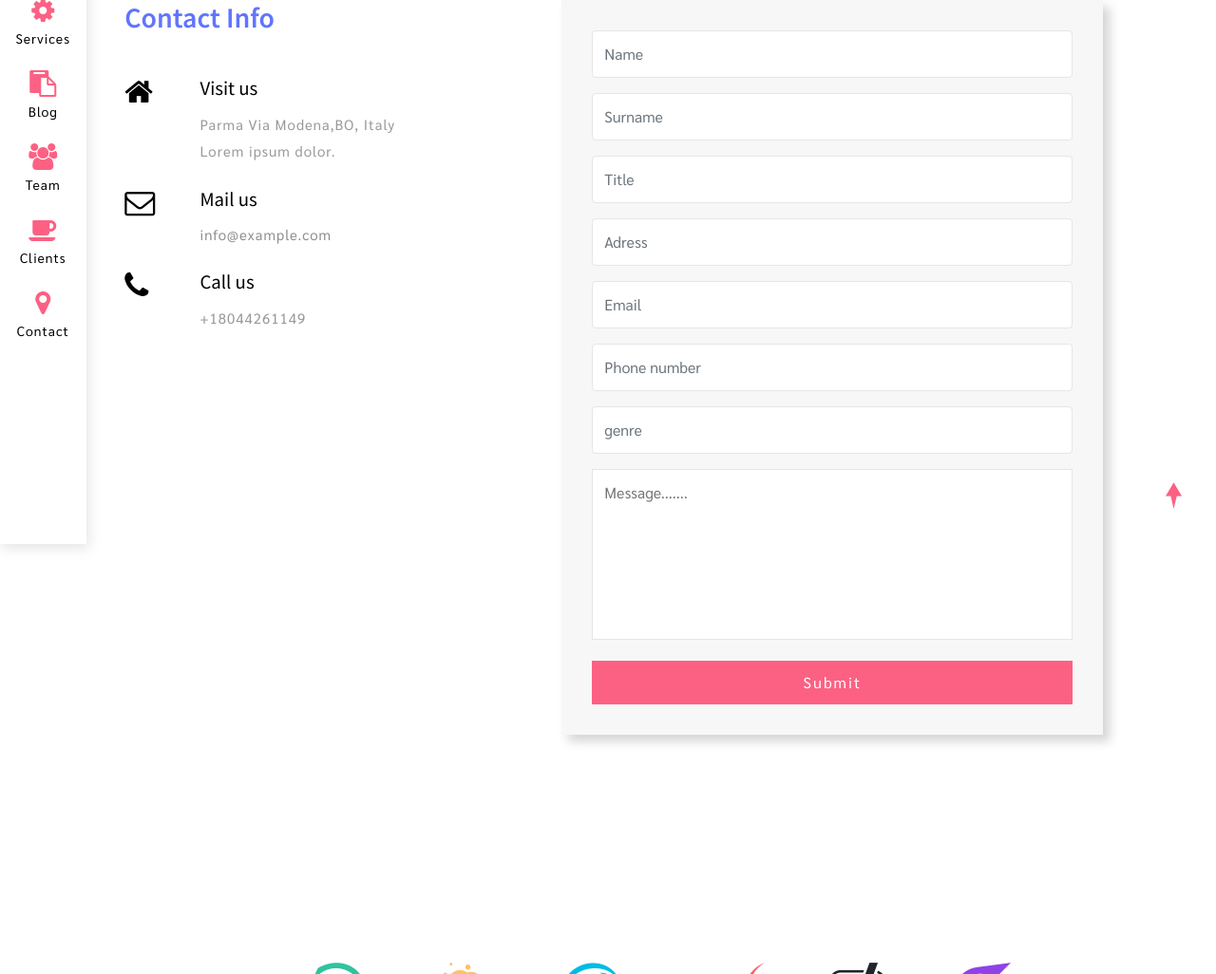
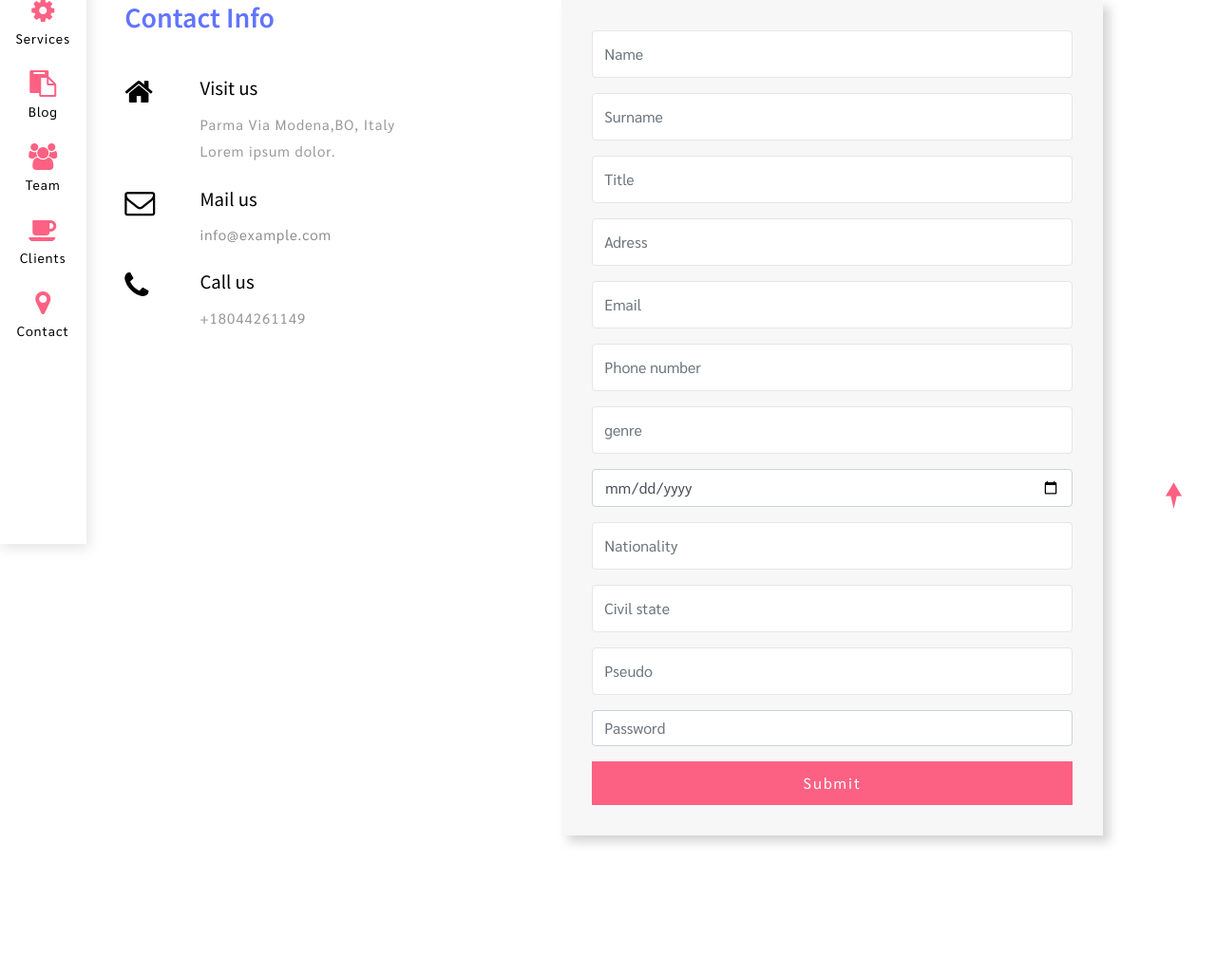
Before and after one commit to Shidory/Job-Portal, a CodeIgniter app: the page made by application/views/sign_in.php in a window 1280 px wide. Shown: the part 227-1253 px from the top of the page at 95% size. Run offline with CodeIgniter, Linux system fonts and the light colour scheme.

Commit message:
modeling form

```diff
--- a/application/views/sign_in.php
+++ b/application/views/sign_in.php
@@ -160,7 +160,19 @@
 									<input type="text" name="adress" class="form-control" placeholder="genre" required="">
 								</div>
 								<div class="form-group">
-									<textarea name="Message" placeholder="Message......." required=""></textarea>
+									<input type="date" name="datenaiss" class="form-control" placeholder="Birth date" required="">
+								</div>
+								<div class="form-group">
+									<input type="text" name="nationality" class="form-control" placeholder="Nationality" required="">
+								</div>
+								<div class="form-group">
+									<input type="text" name="civilstate" class="form-control" placeholder="Civil state" required="">
+								</div>
+								<div class="form-group">
+									<input type="text" name="pseudo" class="form-control" placeholder="Pseudo" required="">
+								</div>
+								<div class="form-group">
+									<input type="password" name="pwd" class="form-control" placeholder="Password" required="">
 								</div>
 								<button type="submit" class="btn">Submit</button>
 							</form>
```
